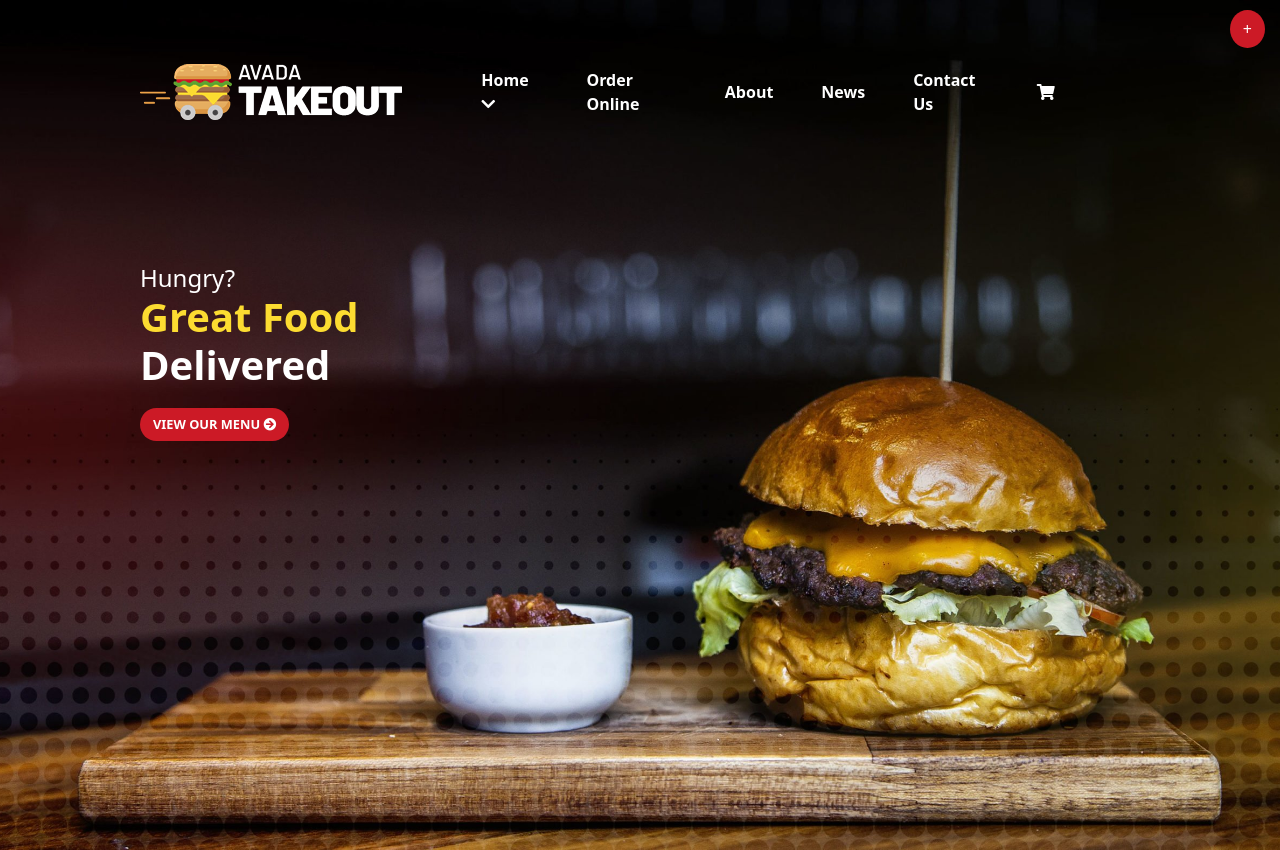
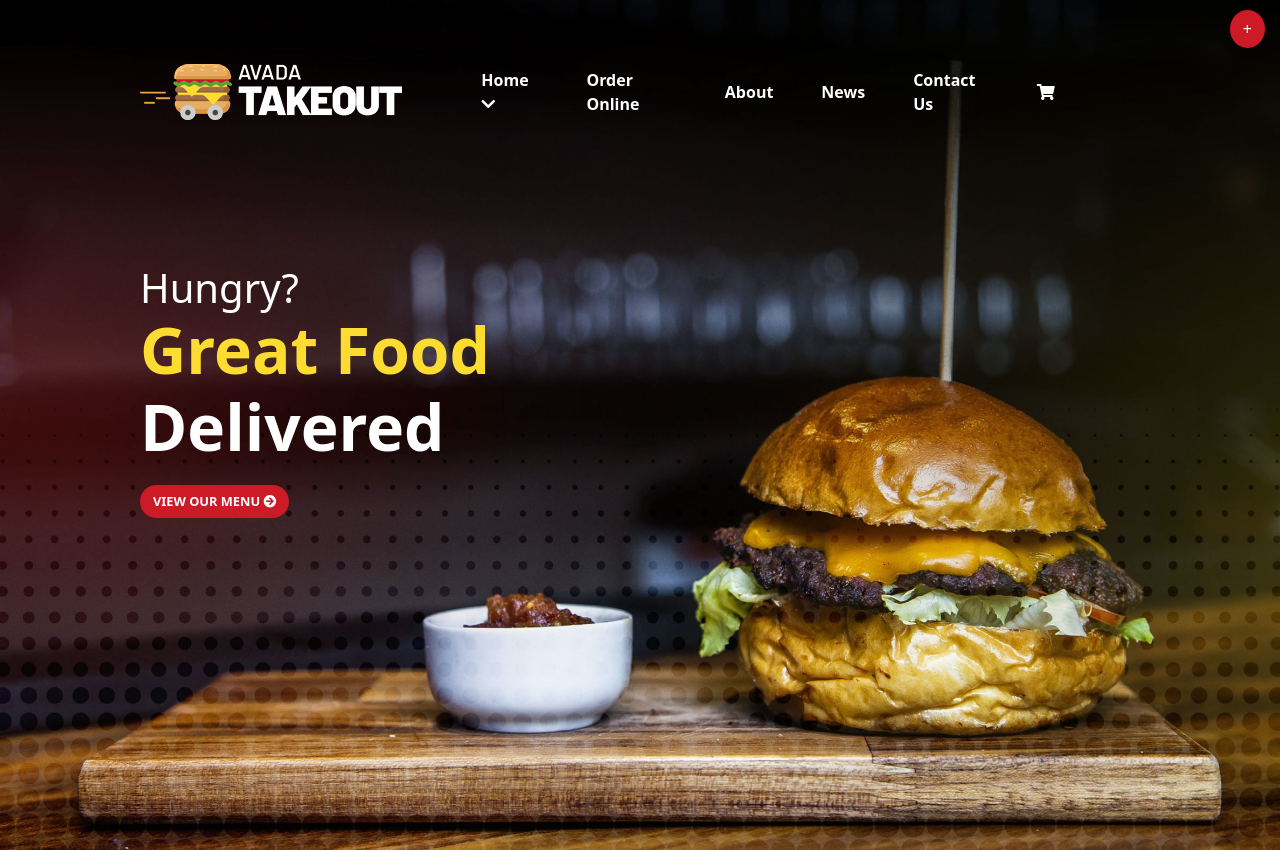
Before and after one commit to ChriEffe/proj-html-vuejs, a Vue app: page / in a window 1280 px wide. Built offline with nearby package versions, Linux system fonts and the light colour scheme.

Commit message:
fix content size

```diff
--- a/src/components/Header.vue
+++ b/src/components/Header.vue
@@ -25,7 +25,7 @@
         </div>
       </div>
       <div class="content">
-        <h4>Hungry?</h4>
+        <h4 class="fs-1">Hungry?</h4>
         <h1>
           <span>Great Food</span>
           <br />
@@ -68,6 +68,7 @@ header {
   padding-top: 5em;
   h1 {
     font-weight: 900;
+    font-size: 4em;
     span {
       color: $yellow;
     }
```
